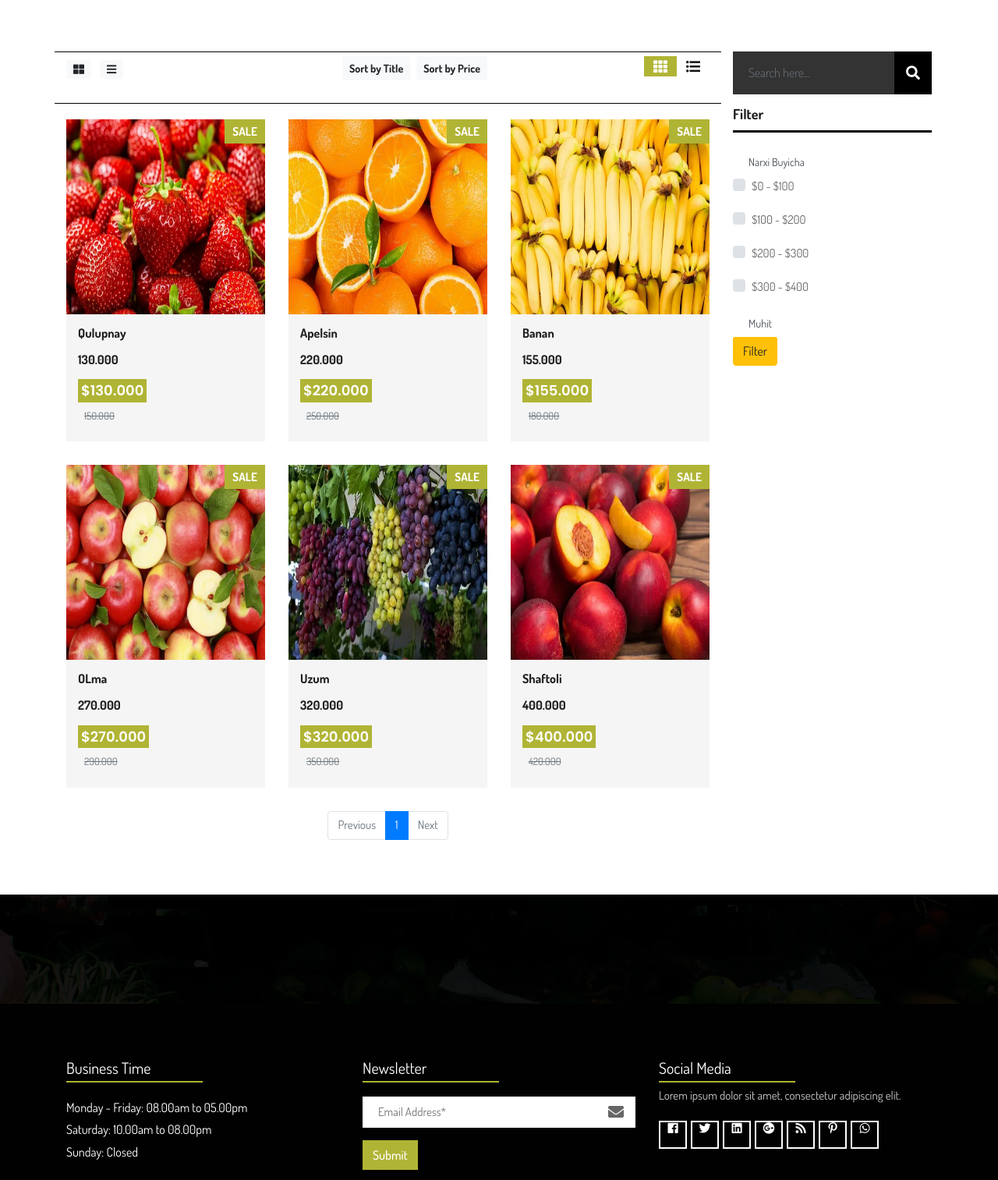
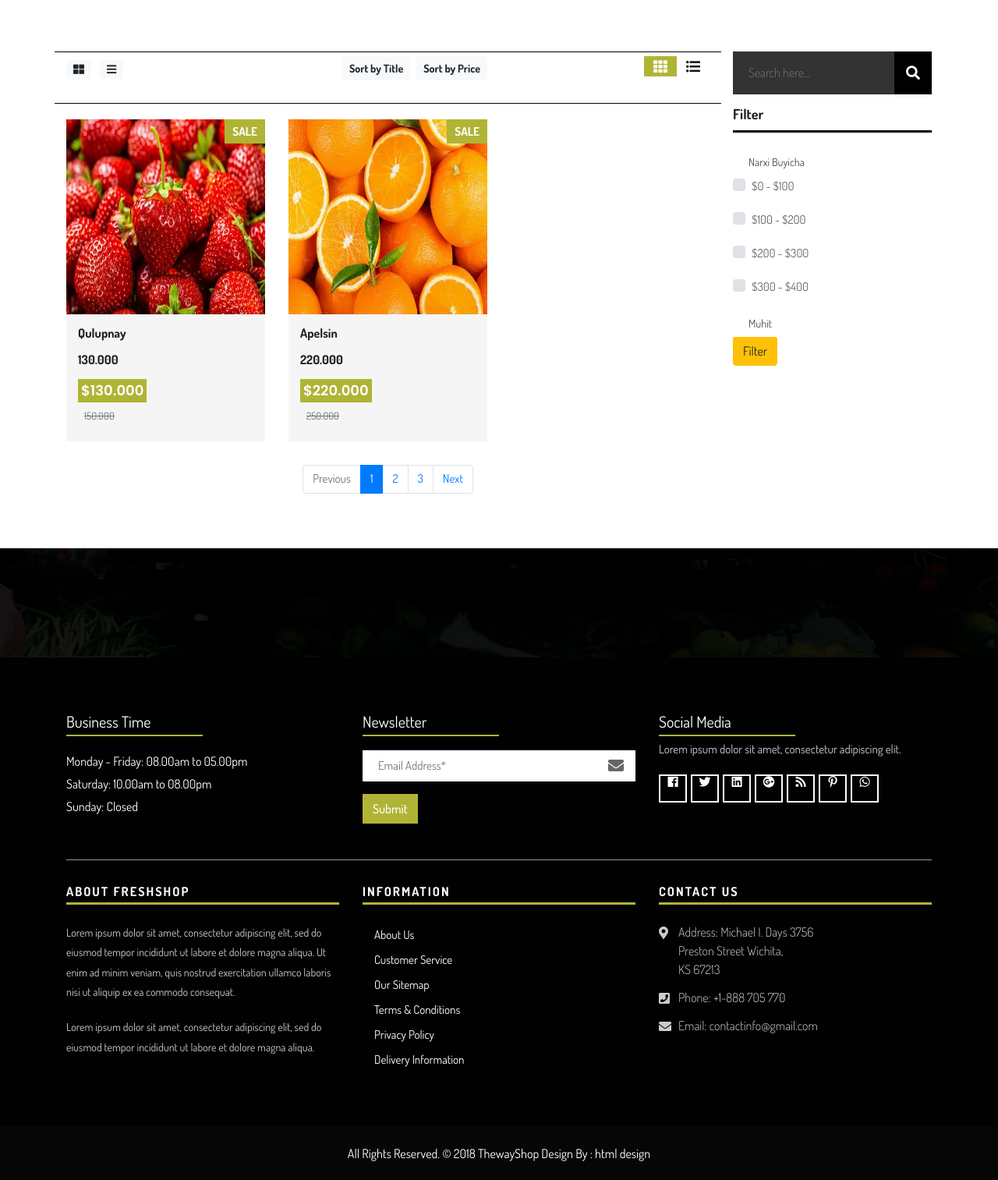
Before and after one commit to berdiyev1101/diplom-ishi, a Django app: page /category/1 in a window 1280 px wide. Shown: the part 436-1949 px from the top of the page at 78% size. After the commit the page ends 1925 px from the top, so only its background shows below. Run offline with Django 5.2, Linux system fonts and the light colour scheme; data comes from the database, SQL or seed files in the repository; both versions use the stored data as it was after the commit; some libraries are stand-ins or nearby versions.

Commit message:
project  fineshed

```diff
--- a/shop/templates/shop/category.html
+++ b/shop/templates/shop/category.html
@@ -108,24 +108,25 @@ Category Products
                                         <div class="col-12">
                                             <nav>
                                                 <ul class="pagination justify-content-center">
-                                                {% if page_obj.has_previous and page_obj.paginator.num_pages > 1 %}
-                                                <li class="page-item "><a class="page-link" href="?page={{page_obj.previous_page_number}}">Previous</a></li>
+                                               {% if page_obj.has_previous and page_obj.paginator.num_pages > 1%}
+                                                <li class="page-item "><a class="page-link" href="?page={{page_obj.previous_page_number}}">Previous</span></a>
+                                                </li>
                                                 {% else %}
-                                                <li class="page-item disabled"><a class="page-link" href="#">Previous</a></li>
+                                                <li class="page-item disabled"><a class="page-link" href="#">Previous</span></a></li>
                                                 {% endif %}
                                                 {% for page in page_obj.paginator.page_range %}
                                                 {% if page == page_obj.number %}
                                                 <li class="page-item active"><a class="page-link" href="#">{{page}}</a></li>
                                                 {% else %}
-                                                <li class="page-item "><a class="page-link" href=?{{page}}">{{page}}</a></li>
-                                                {% endif %}
-                                                {% endfor %}
+                                                <li class="page-item"><a class="page-link" href="?page={{page}}">{{page}}</a></li>
+                                                {%endif%}
+                                                {%endfor%}
 
-                                                {% if page_obj.has_next and page_obj.paginator.num_pages > 1 %}
-                                                <li class="page-item "><a class="page-link" href="?page={{page_obj.next_page_number}}">Next</a></li>
-                                                {% else %}
-                                                <li class="page-item disabled"><a class="page-link" href="#">Next</a></li>
-                                                {% endif %}
+                            {% if page_obj.has_next and page_obj.paginator.num_pages > 1%}
+                            <li class="page-item "><a class="page-link" href="?page={{page_obj.next_page_number}}">Next</span></a></li>
+                            {% else %}
+                            <li class="page-item disabled"><a class="page-link" href="#">Next</span></a></li>
+                            {% endif %}
                                                 </ul>
                                             </nav>
                                          </div>
--- a/shop/views.py
+++ b/shop/views.py
@@ -1,3 +1,5 @@
+from itertools import product
+
 from django.db.models import Q
 from django.shortcuts import render, redirect, get_object_or_404
 from django.views.generic import ListView, DetailView, TemplateView
@@ -28,7 +30,7 @@ class ProductByCategory(ListView):
     model = Product
     context_object_name = "products"
     template_name = "shop/category.html"
-    paginate_by = 12
+    paginate_by = 2
 
     def get_queryset(self):
         category = Category.objects.get(pk=self.kwargs['pk'])
```
Also changed, not shown: shop/templates/shop/like.html (+1 -7 lines), db.sqlite3, shop/urls.py (line endings or trailing spaces).
